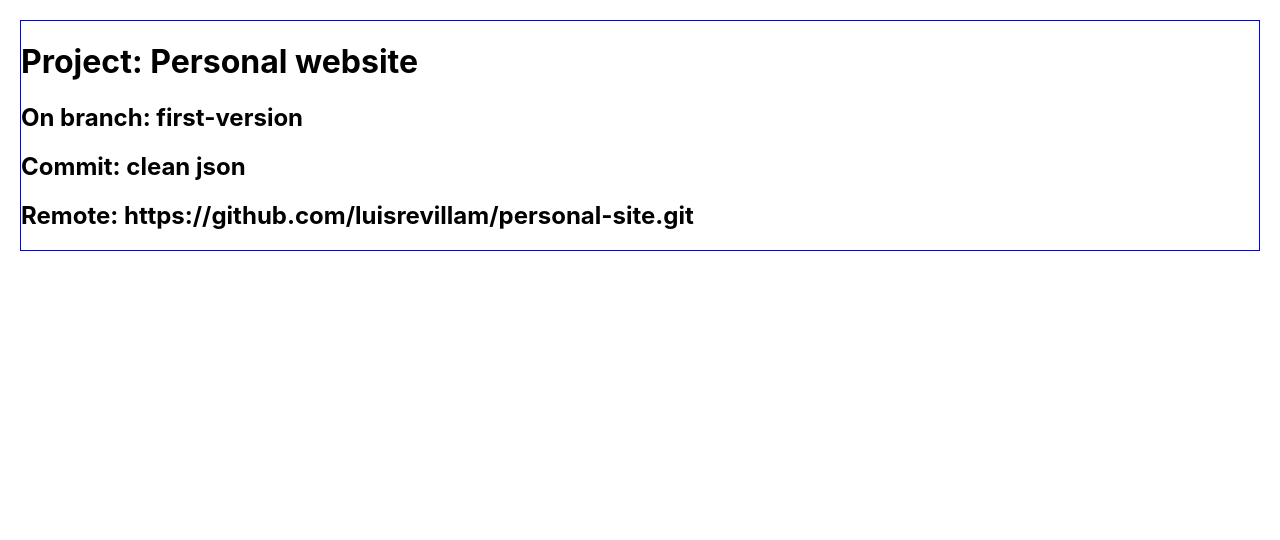
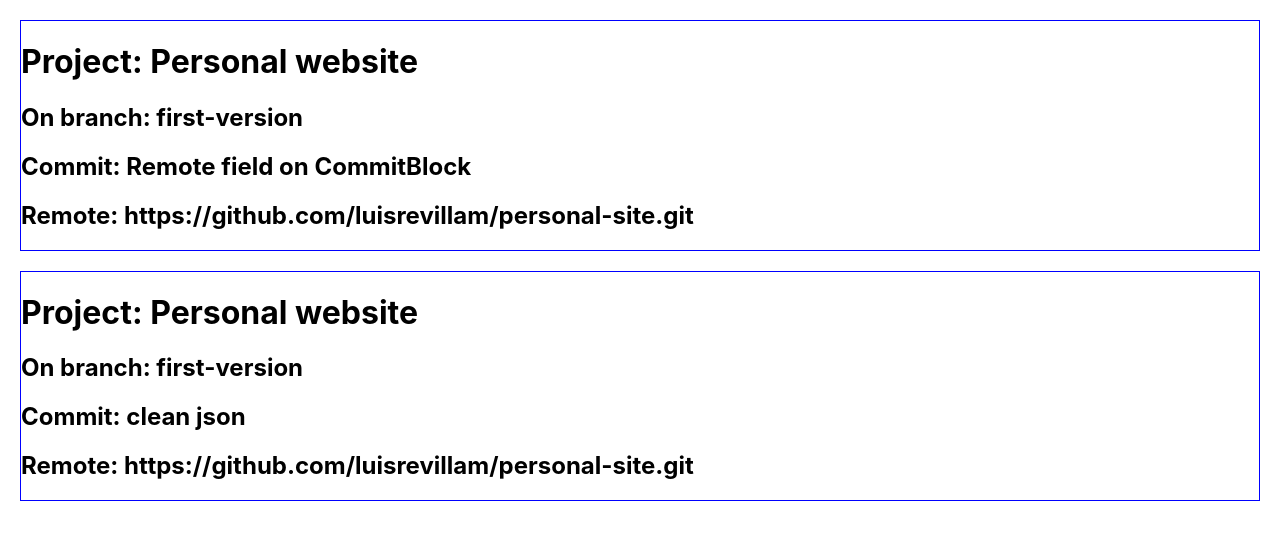
Before and after one commit to LuisRevillaM/personal-site, a React (Create React App) app: page / in a window 1280 px wide. Shown: the top 540 px of the page. Built offline with nearby package versions, Linux system fonts and the light colour scheme.

Commit message:
Reversed array of commits. Last goes first

```diff
--- a/src/App.js
+++ b/src/App.js
@@ -6,7 +6,7 @@
   render() {
     return (
       <div>
-        {commits.map(com => {
+        {commits.reverse().map(com => {
           return (
             <div className="Commit">
               <h1>Project: {com.project}</h1>
--- a/src/commits.json
+++ b/src/commits.json
@@ -4,5 +4,11 @@
     "branch": "first-version",
     "commit": "clean json",
     "remote": "https://github.com/luisrevillam/personal-site.git"
+  },
+  {
+    "project": "Personal website",
+    "branch": "first-version",
+    "commit": "Remote field on CommitBlock",
+    "remote": "https://github.com/luisrevillam/personal-site.git"
   }
 ]
```
